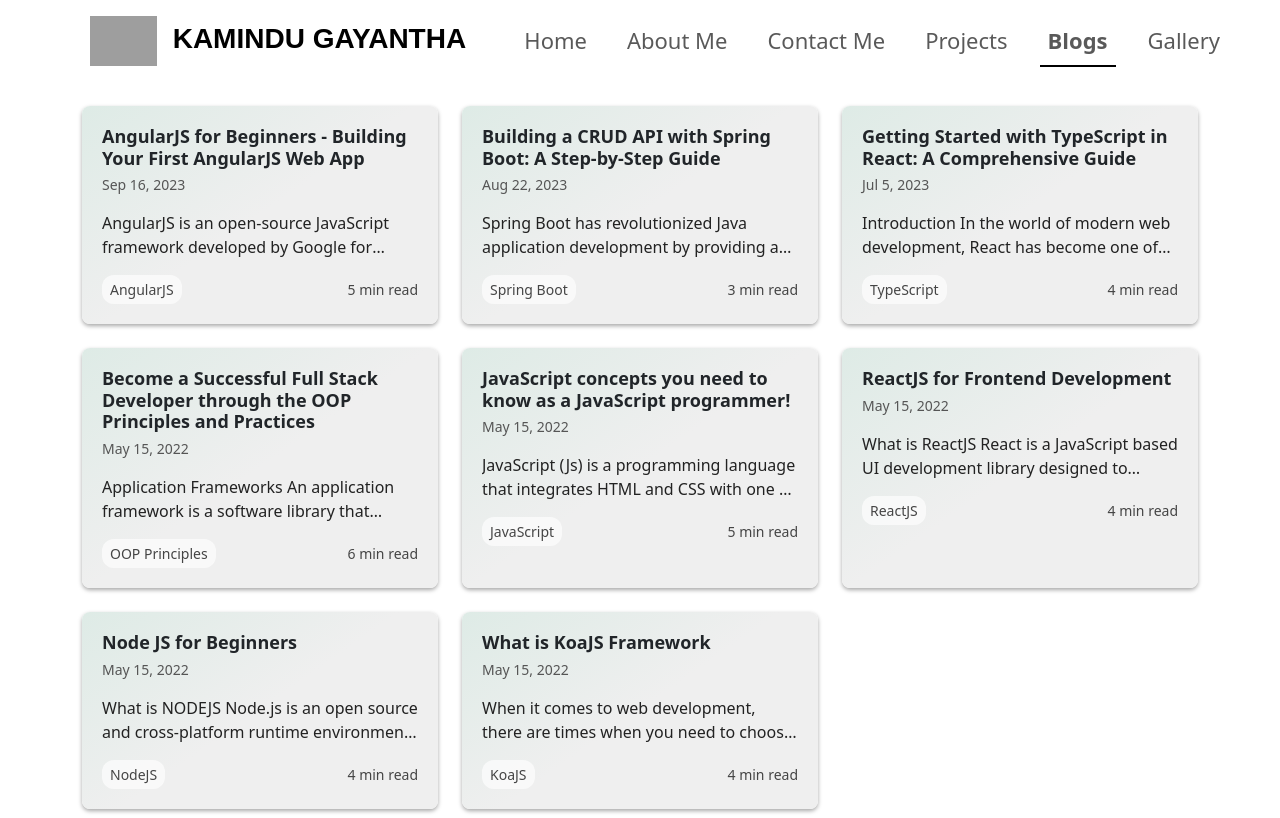
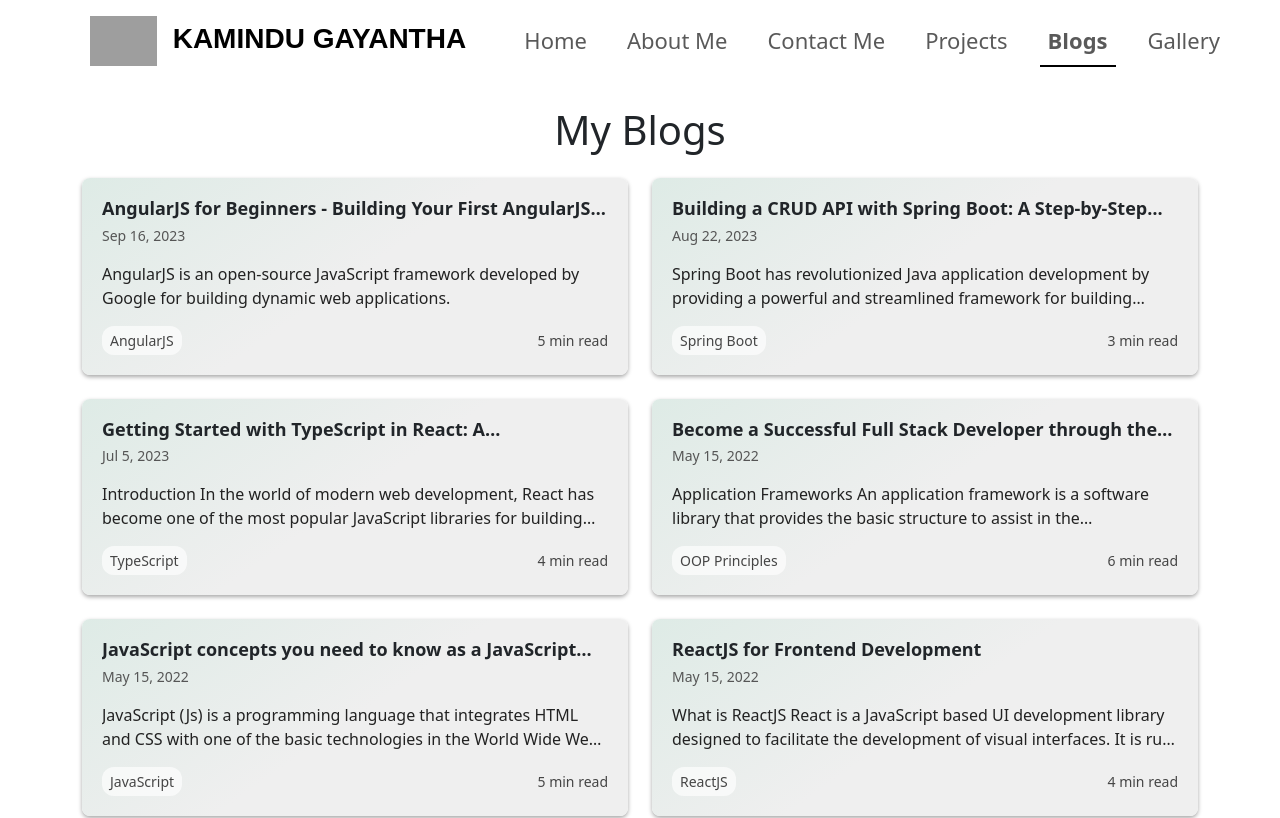
Before and after one commit to Kamindu99/personal-portfolio-web, a React (Create React App) app: page /my-blogs in a window 1280 px wide. Shown: the top 818 px of the page. Built offline with nearby package versions, Linux system fonts and the light colour scheme; grey boxes are pictures that could not be loaded.

Commit message:
fix home

```diff
--- a/src/App.css
+++ b/src/App.css
@@ -450,7 +450,11 @@ button.btn.btn-link i {
   font-size: 18px;
   margin-bottom: 5px;
   font-weight: bolder;
-  font-family: system-ui, -apple-system, BlinkMacSystemFont, 'Segoe UI', Roboto, Oxygen, Ubuntu, Cantarell, 'Open Sans', 'Helvetica Neue', sans-serif
+  font-family: system-ui, -apple-system, BlinkMacSystemFont, 'Segoe UI', Roboto, Oxygen, Ubuntu, Cantarell, 'Open Sans', 'Helvetica Neue', sans-serif;
+  display: -webkit-box;
+  -webkit-box-orient: vertical;
+  overflow: hidden;
+  -webkit-line-clamp: 1;
 }
 
 .myblogs .medium-card-date {
--- a/src/pages/HomePage.tsx
+++ b/src/pages/HomePage.tsx
@@ -67,10 +67,8 @@ const HomePage = (props: Props) => {
     setSpotlightVisible(false);
   };
 
-
   return (
     <div>
-
 
       {/* <section className="bgimage" id="home">
         <div className="container-fluid">
@@ -82,7 +80,6 @@ const HomePage = (props: Props) => {
           </div>
         </div>
       </section> */}
-
 
       <div className="intro spotlight-container" id="home"
         onMouseMove={handleMouseMove}
@@ -102,7 +99,6 @@ const HomePage = (props: Props) => {
         />
       </div>
 
-
       <div className="achievements">
         <div className="work">
           <i className="fas fa-atom"></i>
@@ -121,7 +117,7 @@ const HomePage = (props: Props) => {
         </div>
       </div>
 
-      <div className="container-fluid py-5" id="about">
+      <div className="container-fluid py-3" id="about">
         <div className="container">
           <div className="position-relative d-flex align-items-center justify-content-center">
             <h1 className="display-1 text-uppercase text-white" style={{ WebkitTextStroke: "1px #dee2e6" }}>About</h1>
@@ -159,7 +155,7 @@ const HomePage = (props: Props) => {
         </div>
       </div>
 
-      <div className="container-fluid py-5" id="skill">
+      <div className="container-fluid py-3" id="skill">
         <div className="container">
           <div className="position-relative d-flex align-items-center justify-content-center">
             <h1 className="display-1 text-uppercase text-white" style={{ WebkitTextStroke: "1px #dee2e6" }}>Skills</h1>
@@ -246,7 +242,7 @@ const HomePage = (props: Props) => {
         </div>
       </div>
 
-      <div className="container-fluid py-5" id="qualification">
+      <div className="container-fluid py-3" id="qualification">
         <div className="container">
           <div className="position-relative d-flex align-items-center justify-content-center">
             <h1 className="display-1 text-uppercase text-white" style={{ WebkitTextStroke: '1px #dee2e6' }}>
@@ -340,8 +336,13 @@ const HomePage = (props: Props) => {
       </div>
 
       <section id="contact">
-        <div className="container mt-3 contactContent">
-          <h1 className="text-center">Contact Me</h1>
+        <div className="container contactContent">
+          <div className="position-relative d-flex align-items-center justify-content-center">
+            <h1 className="display-1 text-uppercase text-white" style={{ WebkitTextStroke: '1px #dee2e6' }}>
+              Contact
+            </h1>
+            <h1 className="position-absolute text-uppercase text-primary"> Contact Me</h1>
+          </div>
 
           <div className="row mt-4">
             <div className="col-lg-6">
@@ -381,10 +382,7 @@ const HomePage = (props: Props) => {
         </div>
       </section>
 
-
     </div>
-
-
 
   )
 }
--- a/src/pages/MyBlogs.tsx
+++ b/src/pages/MyBlogs.tsx
@@ -88,10 +88,15 @@ function MyBlogs() {
     return (
         <div className='myblogs'>
             <br />
-            <div className="container bootstrap snippets bootdeys">
+            <section id="services">
+                <div className="container">
+                    <h1 className="text-center">My Blogs</h1>
+                </div>
+            </section>
+            <div className="container bootstrap snippets bootdeys mt-4">
                 <div className="row" style={{ height: '100%' }}>
                     {myblogs.map((blog) => (
-                        <div className="col-md-4 col-sm-6 content-card mb-4" style={{ display: 'flex' }}>
+                        <div className="col-md-6 col-sm-6 content-card mb-4" style={{ display: 'flex' }}>
                             <div className="medium-card" style={{ height: '100%', width: '100%', cursor: 'pointer' }} onClick={() => { window.open(`${blog?.link}`) }}>
                                 <div className="medium-card-header">
                                     <h2 className="medium-card-title">{blog?.title}</h2>
```
